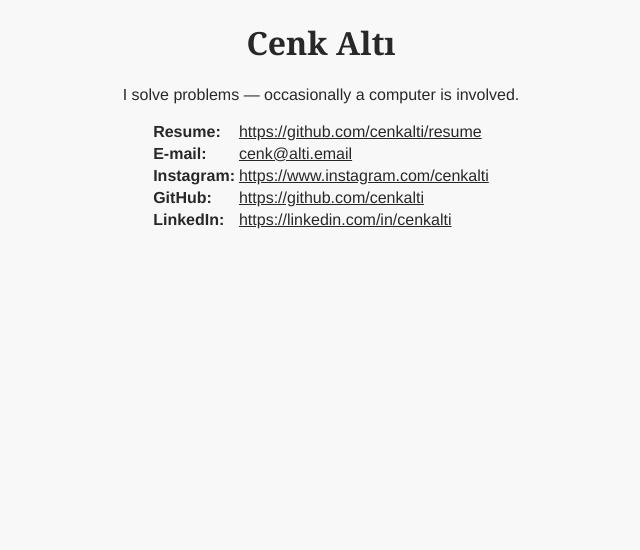
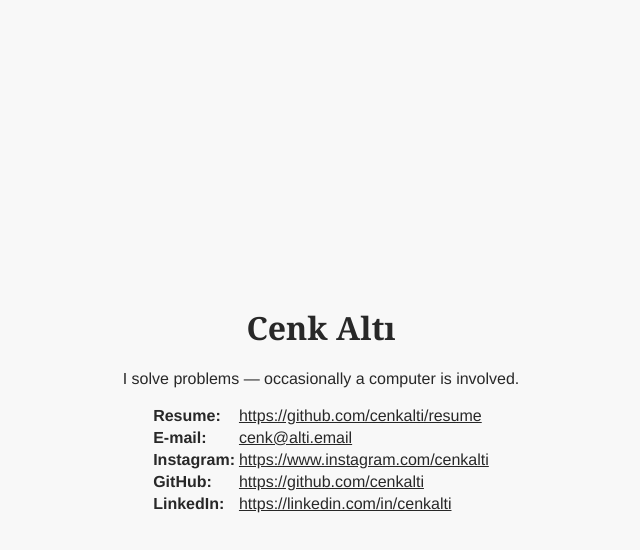
Before and after one commit to cenkalti/cenkalti.com, a plain HTML site: page index.html in a window 1280 px wide. Shown: the whole page, without its empty margins (319-959 px from the left). Drawn offline with Linux system fonts and the light colour scheme.

Commit message:
center the page vertically

```diff
--- a/index.html
+++ b/index.html
@@ -7,6 +7,12 @@
         body {
             background-color: #F8F8F8;
             color: #282828;
+            display: flex;
+            justify-content: center;
+            align-items: center;
+            min-height: 100vh;
+            margin: 0;
+            flex-direction: column;
         }
         a {
             color: #282828;
```
